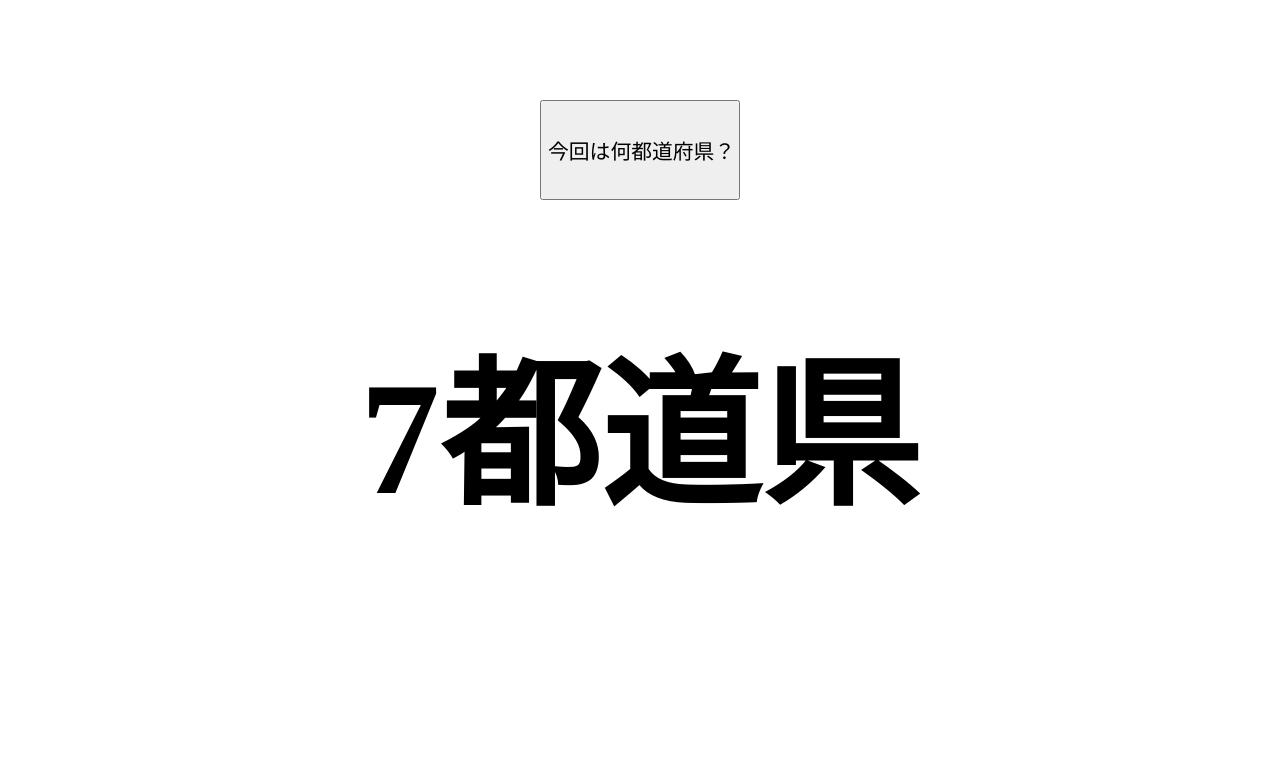
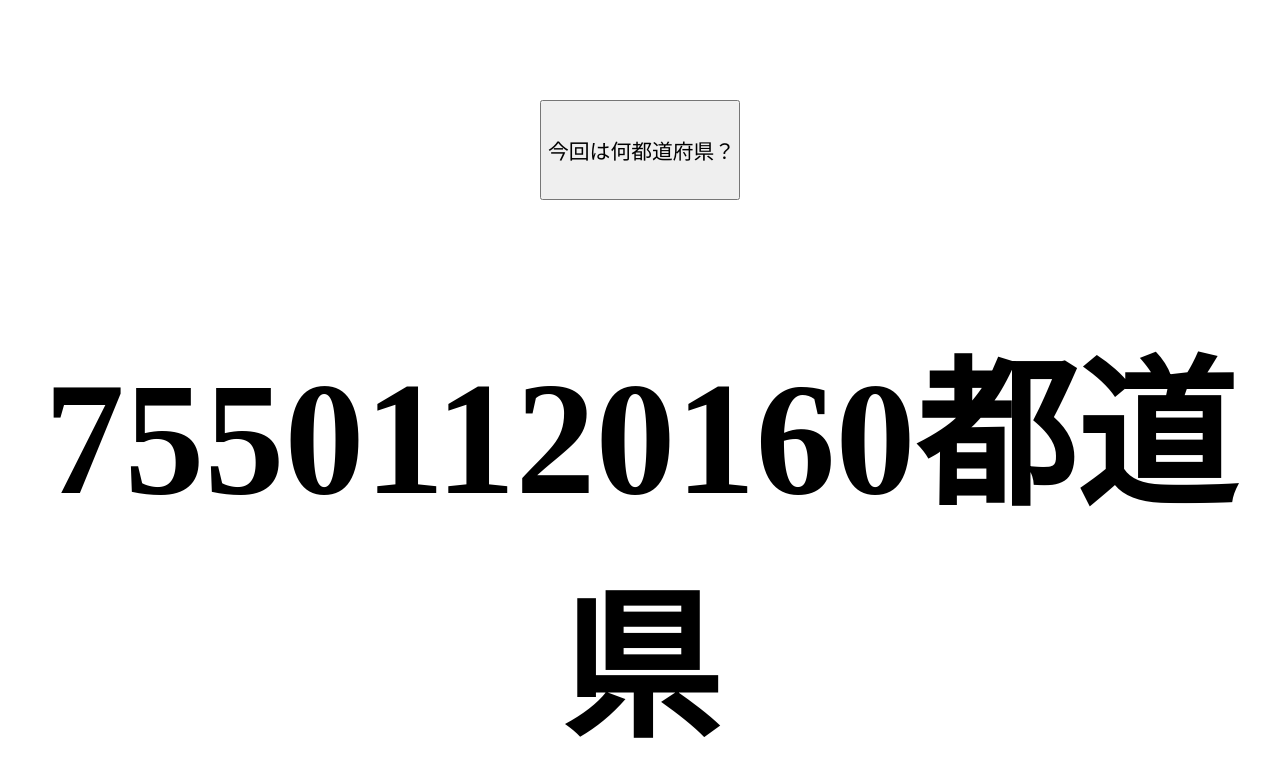
Before and after one commit to hanaitu1254/1d10-10_japan, a plain HTML site: page index.html in a window 1280 px wide. Both pictures are taken after a click on the button "今回は何都道府県？？". Drawn offline with Linux system fonts and the light colour scheme.

Commit message:
update_kusodeka
big-big-tdfk

```diff
--- a/index.html
+++ b/index.html
@@ -47,7 +47,7 @@ console.log(text);
 document.write(`<h1 class="area">${num1}${tdfk[num2]}</h1>`); */
 
 function btnclick(){
-    const num3 = Math.floor(Math.random() * 10);
+    const num3 = Math.floor(Math.random() * 100000000000);
     const num4 = Math.floor(Math.random() * 16);
     let text2 = "<h1>";
     text2 += `${num3}`;
```
